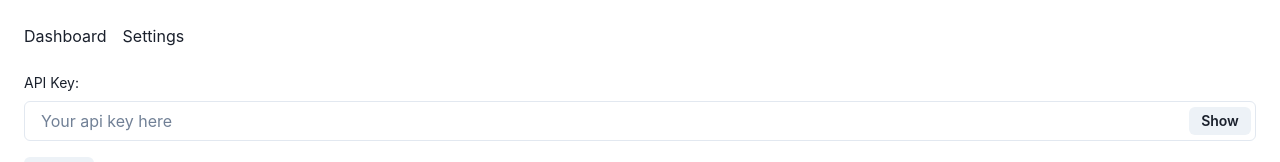
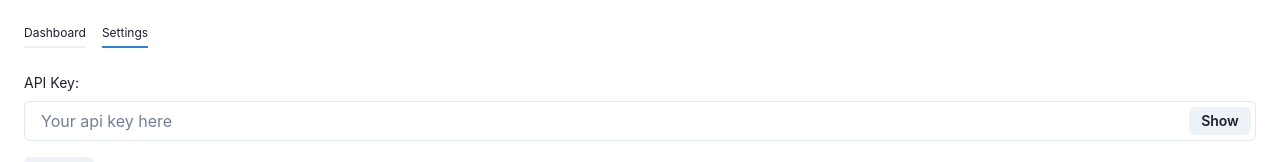
Before and after one commit to mattkiggen/load-shedding-notifier, a React (Vite) app: page /settings in a window 1280 px wide. Shown: the top 162 px of the page. Built offline with nearby package versions, Linux system fonts and the light colour scheme.

Commit message:
Add better menu

```diff
--- a/src/components/Navigation.tsx
+++ b/src/components/Navigation.tsx
@@ -1,11 +1,22 @@
-import { Box, HStack } from '@chakra-ui/react';
-import { Link } from 'react-router-dom';
+import { HStack } from '@chakra-ui/react';
+import { useLocation } from 'react-router-dom';
+import NavigationItem from './NavigationItem';
 
 function Navigation() {
+  const location = useLocation();
+
   return (
     <HStack spacing='16px'>
-      <Link to='/'>Dashboard</Link>
-      <Link to='/settings'>Settings</Link>
+      <NavigationItem
+        path='/'
+        isActive={location.pathname === '/'}
+        text='Dashboard'
+      />
+      <NavigationItem
+        path='/settings'
+        isActive={location.pathname === '/settings'}
+        text='Settings'
+      />
     </HStack>
   );
 }
--- /dev/null
+++ b/src/components/NavigationItem.tsx
@@ -0,0 +1,25 @@
+import { Box, Text } from '@chakra-ui/react';
+import { Link as RouterLink } from 'react-router-dom';
+
+type Props = {
+  path: string;
+  isActive: boolean;
+  text: string;
+};
+
+function NavigationItem({ path, isActive, text }: Props) {
+  return (
+    <Box>
+      <RouterLink to={path}>
+        <Text fontSize='xs'>{text}</Text>
+      </RouterLink>
+      <Box
+        h='2px'
+        mt='4px'
+        backgroundColor={isActive ? 'blue.500' : 'gray.100'}
+      />
+    </Box>
+  );
+}
+
+export default NavigationItem;
```
